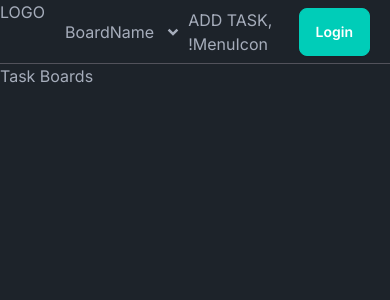
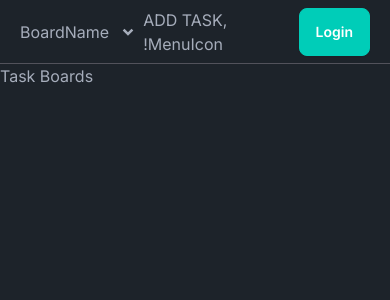
Before and after one commit to im7ven/kanban-board, a Next.js app: page / in a window 390 px wide. Shown: the top 300 px of the page. Built offline with nearby package versions, Linux system fonts and the light colour scheme; no server answers.

Commit message:
style: hide logo on mobile screens

```diff
--- a/app/page.tsx
+++ b/app/page.tsx
@@ -8,7 +8,7 @@ export default function Home() {
   return (
     <main className="h-screen flex flex-col">
       <div className="h-[4rem] flex md:h-[5rem] lg:h-[6rem] border-b-[1px] border-zinc-600 ">
-        <h1 className="md:w-[17rem] lg:w-[19rem]">LOGO</h1>
+        <h1 className="md:w-[17rem] lg:w-[19rem] hidden md:block">LOGO</h1>
         <MenuBar />
       </div>
       <UserContent />
```
